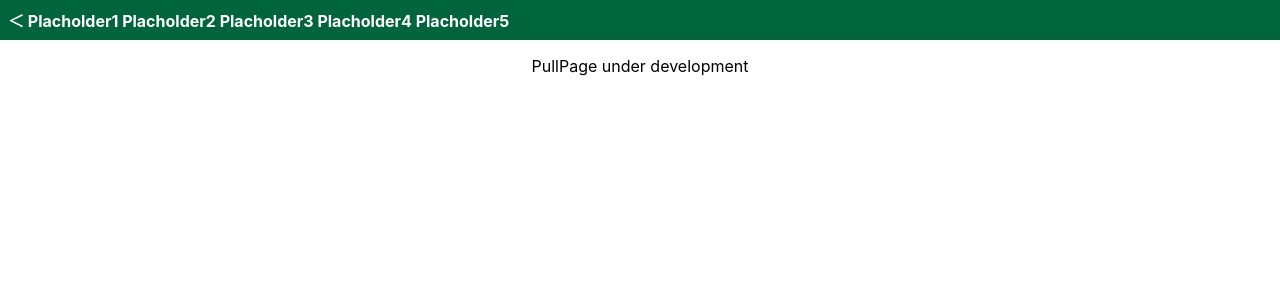
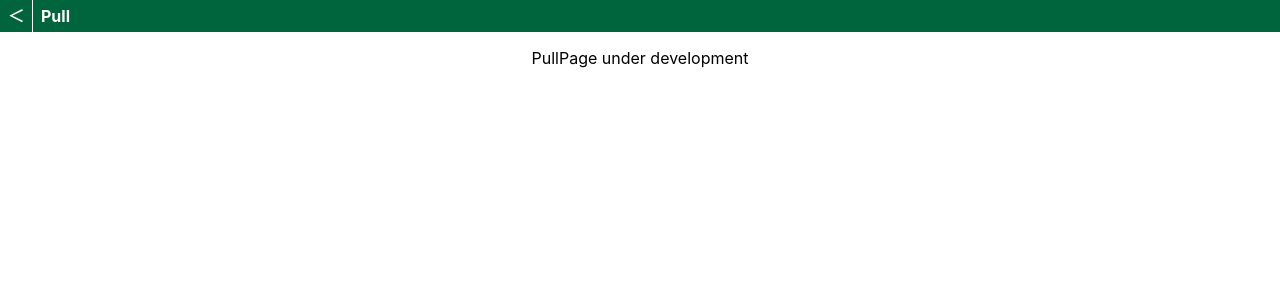
Before and after one commit to holdenout/freezer-pull, a React (Create React App) app in the folder client/: page /pull in a window 1280 px wide. Shown: the top 300 px of the page. Built offline with nearby package versions, Linux system fonts and the light colour scheme.

Commit message:
Add functionality to back button and make title dynamic

```diff
--- a/client/src/App.jsx
+++ b/client/src/App.jsx
@@ -19,9 +19,12 @@ export const App = () => {
             toCarryover={<Link to="/carryover">To Carryover</Link>}
           />
         </Route>
+
         <Route path="/carryover">
           <CarryoverPage />
+          <Link to="/pull">"Submit" placeholder</Link>
         </Route>
+
         <Route path="/pull">
           <PullPage />
         </Route>
--- a/client/src/components/NavBar.css
+++ b/client/src/components/NavBar.css
@@ -3,7 +3,26 @@
   white-space: nowrap;
   background-color: #00643c;
   color: #ffffff;
-  padding: 0.5em;
   text-align: left;
   font-weight: bold;
+  --nav-height: 2em;
+  height: var(--nav-height);
 }
+
+.navbar > * {
+  display: inline-block;
+  color: inherit;
+  height: var(--nav-height);
+  line-height: var(--nav-height);
+}
+
+.back {
+  text-align: center;
+  border-right: 1px solid white;
+  width: 2em;
+  text-decoration: none;
+}
+
+.title {
+  padding-left: 0.5em;
+}
--- a/client/src/components/NavBar.jsx
+++ b/client/src/components/NavBar.jsx
@@ -1,9 +1,24 @@
+import {Switch, Route, Link} from "react-router-dom";
 import "./NavBar.css";
 
-export const NavBar = () => {
+export const NavBar = (props) => {
   return (
     <div className="navbar">
-      &#xff1c;  Placholder1 Placholder2 Placholder3 Placholder4 Placholder5
+      <Switch>
+        <Route exact path="/">
+          <div className="title">Home</div>
+        </Route>
+
+        <Route path="/carryover">
+          <Link to="/" className="back">&#xff1c;</Link>
+          <div className="title">Carryover</div>
+        </Route>
+
+        <Route path="/pull">
+          <Link to="/carryover" className="back">&#xff1c;</Link>
+          <div className="title">Pull</div>
+        </Route>
+      </Switch>
     </div>
   );
 };
```
